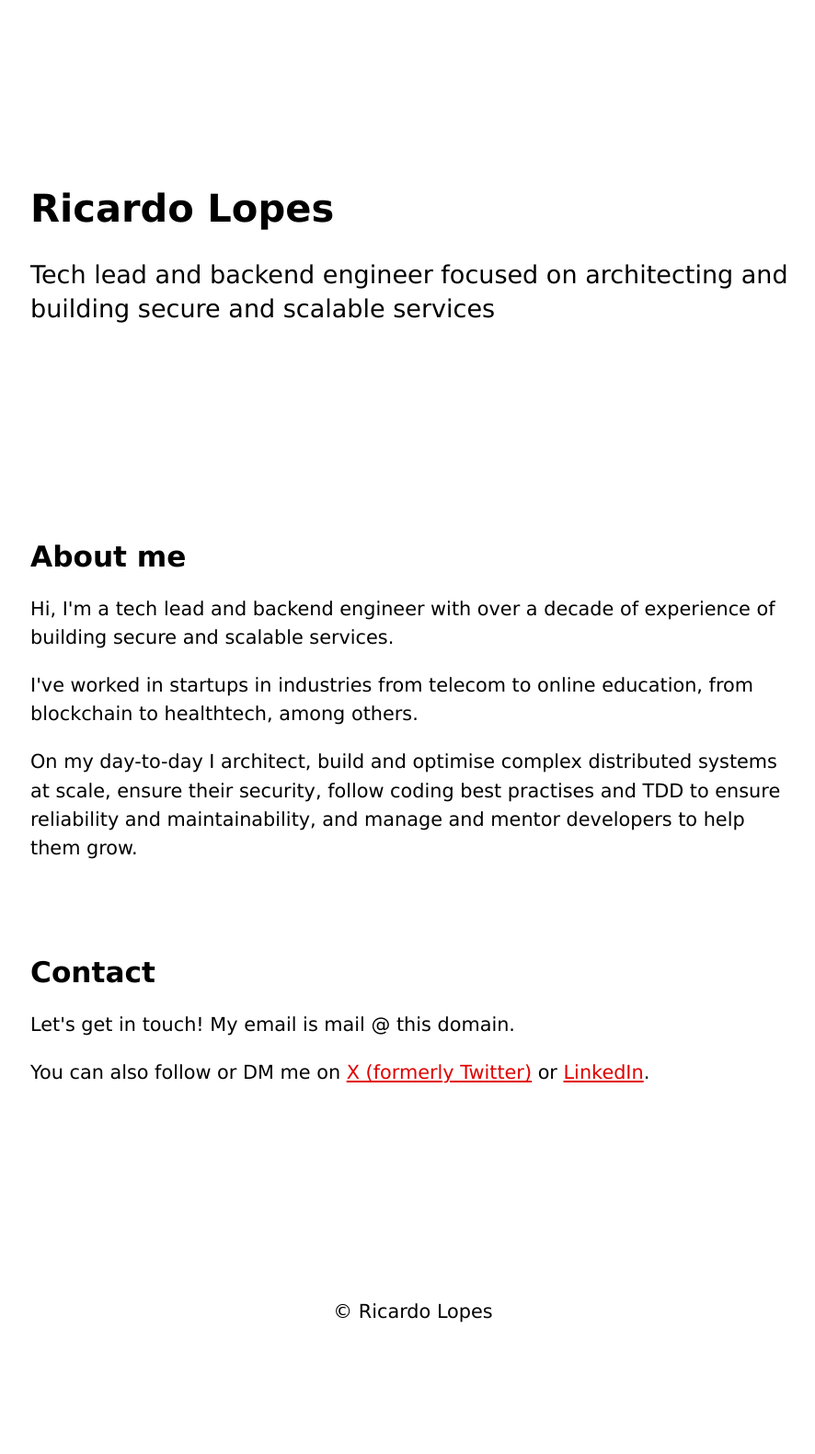
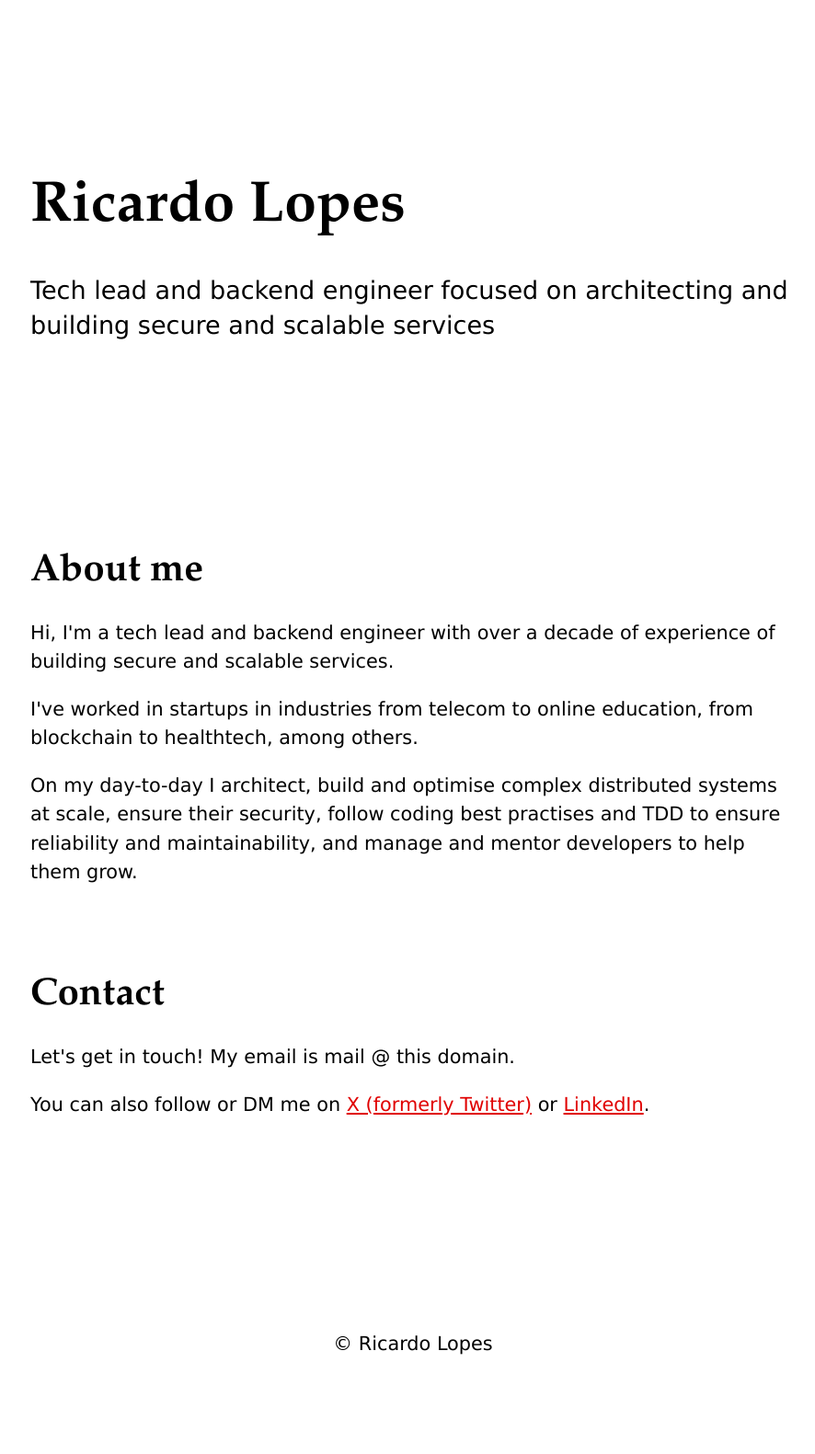
Before and after one commit to rplopes/ricardolopes.net, a Jekyll site: the page index.html, which Jekyll copies as it is, in a window 1280 px wide. Shown: the whole page at 92% size, without its empty margins (191-1077 px from the left). Built offline with Jekyll 4.4.1, drawn with Linux system fonts in a browser that asks for light colours; before the commit the page ends 1546 px from its top, so only the background shows below that.

Commit message:
Improve header typography
Change it to a serif font that doesn't look too bad, to make headers
more distinct from the rest of the text.

Also make headers bigger, pretty much for the same reason.

```diff
--- a/styles/style.css
+++ b/styles/style.css
@@ -1,6 +1,6 @@
 html {
   font-size: 1.3rem;
-  font-family: Lucida Grande, Helvetica, Arial, sans-serif;
+  font-family: Lucida Grande, Helvetica, Arial;
   line-height: 1.5rem;
 }
 
@@ -10,7 +10,13 @@ section {
 }
 
 h1 {
+  font-size: 3rem;
+  font-family: Palatino, Palatino Linotype, Lucida Grande, Helvetica, Arial;
+}
+
+h2 {
   font-size: 2rem;
+  font-family: Palatino, Palatino Linotype, Lucida Grande, Helvetica, Arial;
 }
 
 a {
@@ -57,3 +63,5 @@ footer {
     background: #111111;
   }
 }
+
+}
```
